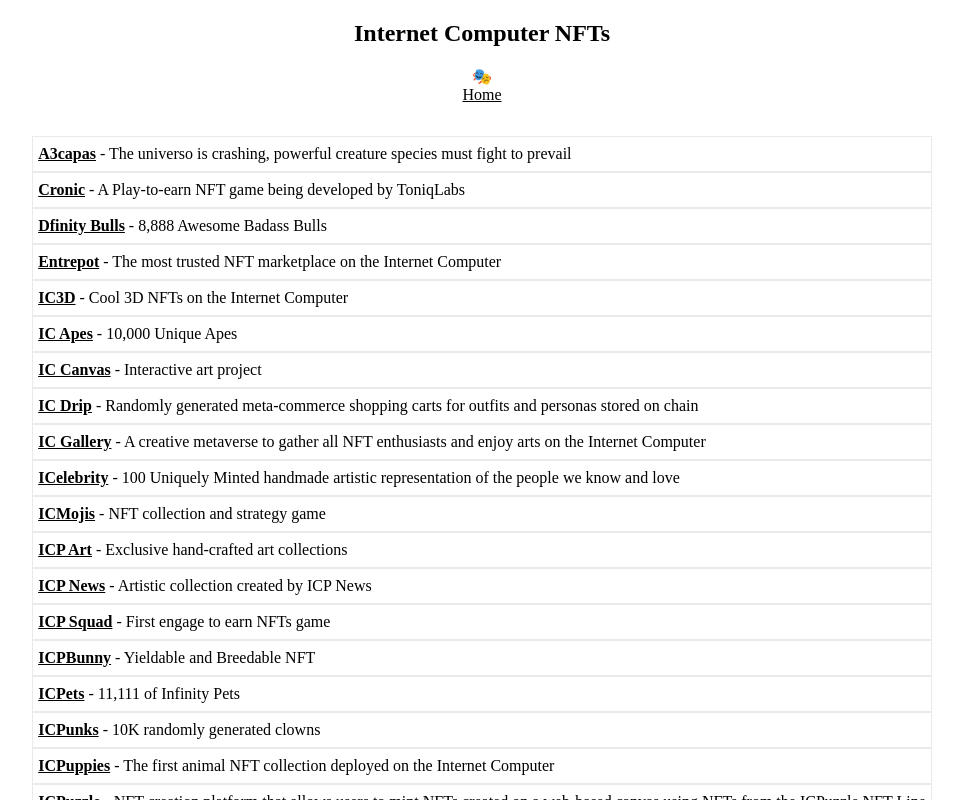
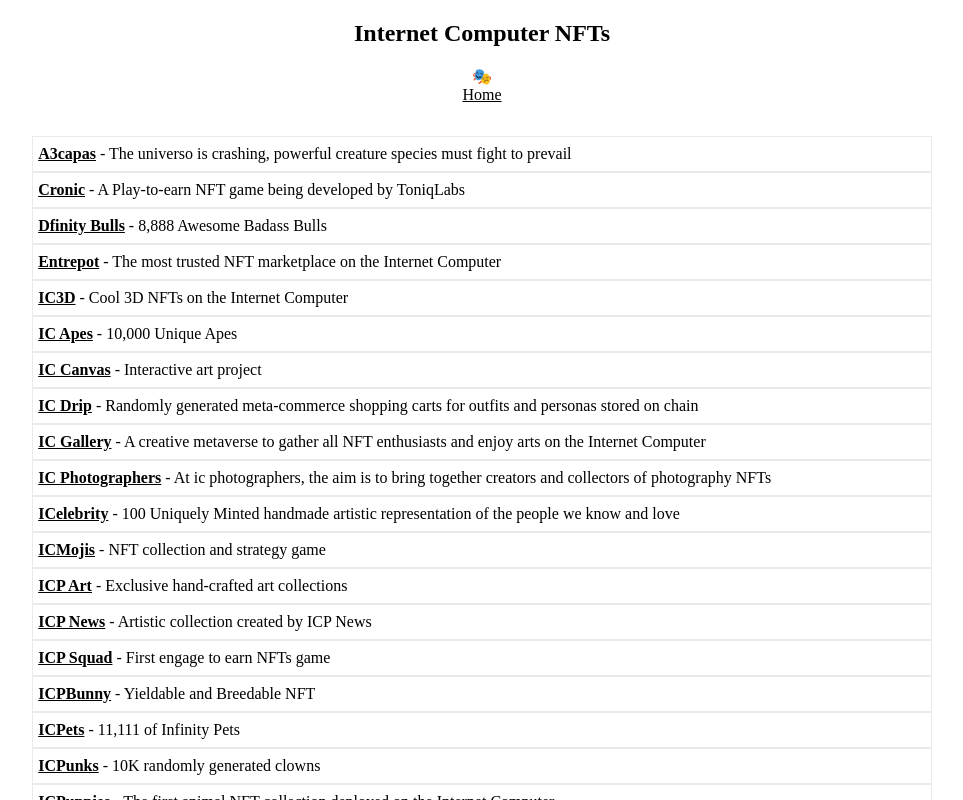
Before and after one commit to rjlucasm/ictoday, a Next.js app: page /nft in a window 1280 px wide. Shown: the top 800 px of the page, without its empty margins (158-1121 px from the left). Built offline with nearby package versions, Linux system fonts and the light colour scheme.

Commit message:
IC Photo

```diff
--- a/pages/nft.js
+++ b/pages/nft.js
@@ -43,6 +43,9 @@ export default function Services() {
             </div>
             <div className="pagescard">
                 <a href="https://zfjzz-4aaaa-aaaah-aasbq-cai.raw.ic0.app/" target="_blank" rel="noopener noreferrer">IC Gallery</a> - A creative metaverse to gather all NFT enthusiasts and enjoy arts on the Internet Computer
+            </div>
+            <div className="pagescard">
+                <a href="https://www.icphotographers.com/" target="_blank" rel="noopener noreferrer">IC Photographers</a> - At ic photographers, the aim is to bring together creators and collectors of photography NFTs
             </div>
             <div className="pagescard">
                 <a href="https://twitter.com/CeleberityI" target="_blank" rel="noopener noreferrer">ICelebrity</a> - 100 Uniquely Minted handmade artistic representation of the people we know and love
```
